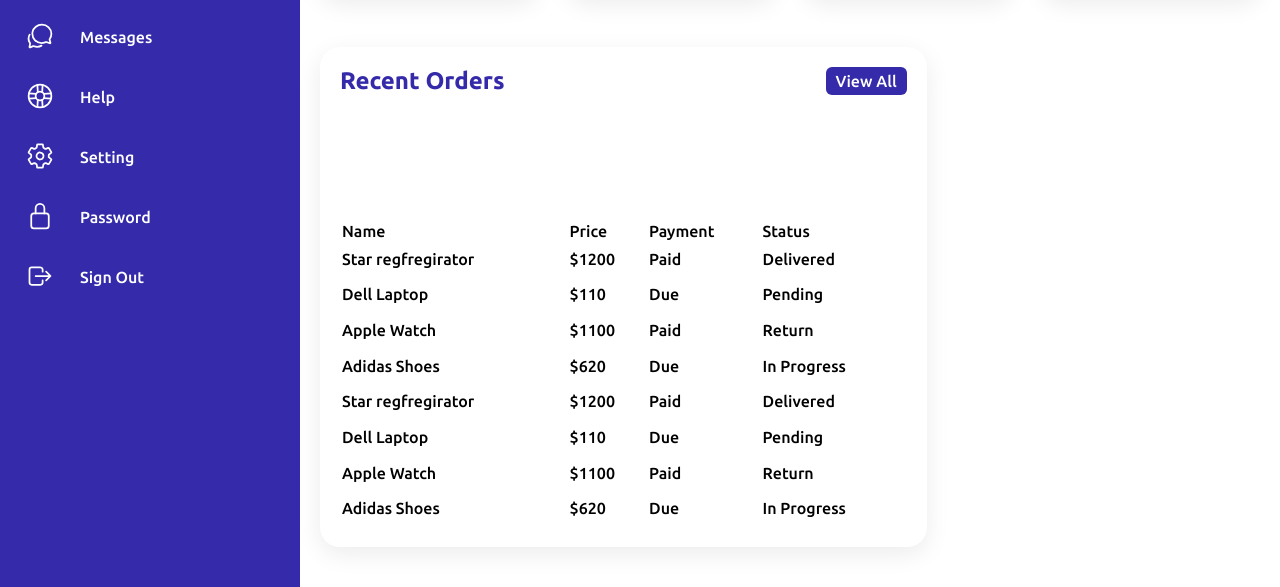
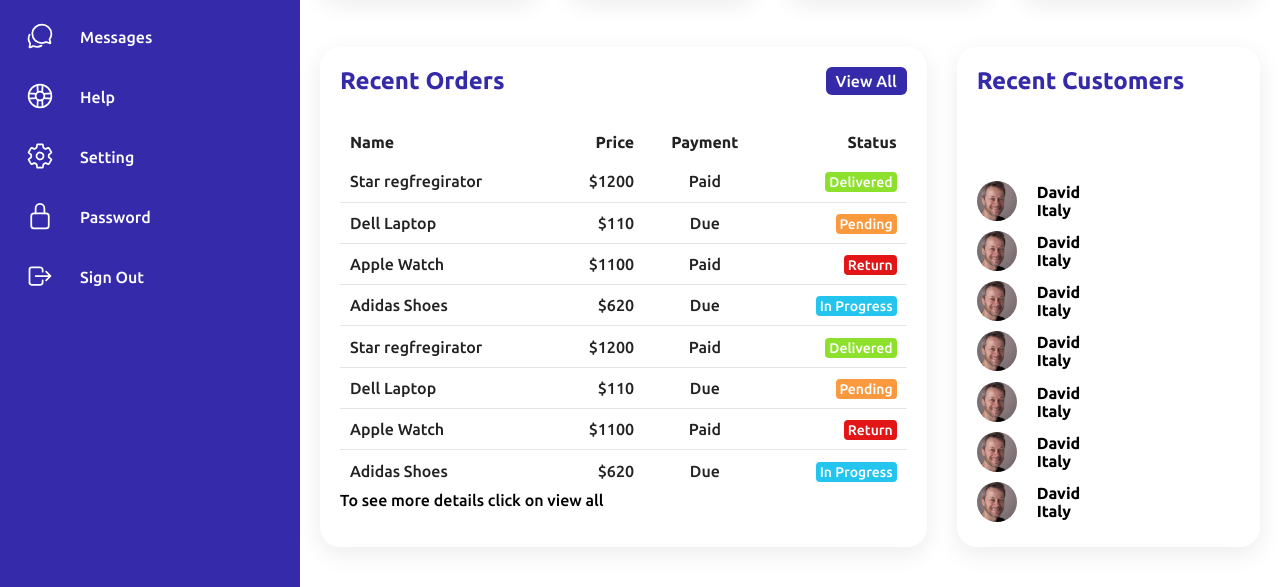
Before and after one commit to khalilo2ya/__AdminDashboardResponsive, a plain HTML site: page index.html in a window 1280 px wide. Shown: the part 213-800 px from the top of the page. Drawn offline with nearby package versions, Linux system fonts and the light colour scheme.

Commit message:
done recentorders

```diff
--- a/assets/css/style.css
+++ b/assets/css/style.css
@@ -305,3 +305,101 @@ body {
     color: var(--white);
     border-radius: 6px;
 }
+.details table{
+    width: 100%;
+    border-collapse: collapse;
+    margin-top: 10px;
+}
+.details table thead td{
+    font-weight: 600;
+}
+.details .recentOrders table tr{
+    color: var(--black);
+    border-bottom: 1px solid rgba(0, 0, 0, 0.1);
+}
+
+.details .recentOrders table tr:last-child{
+
+    border-bottom: none;
+}
+
+.details .recentOrders table tbody tr:hover{
+    background: var(--blue);
+    color: var(--white);
+}
+.details .recentOrders table tr td{
+    padding: 10px;
+}
+.details .recentOrders table tr td:last-child{
+    text-align: end;
+}
+.details .recentOrders table tr td:nth-child(2){
+    text-align: end;
+}
+.details .recentOrders table tr td:nth-child(3){
+    text-align: center;
+}
+
+.status.delivered{
+    padding: 2px 4px;
+    background: #8de02c;
+    color: var(--white);
+    border-radius: 4px;
+    font-size: 14px;
+    font-weight: 500;
+}
+.status.pending{
+    padding: 2px 4px;
+    background: #fa993e;
+    color: var(--white);
+    border-radius: 4px;
+    font-size: 14px;
+    font-weight: 500;
+}
+.status.return{
+    padding: 2px 4px;
+    background: #e21616;
+    color: var(--white);
+    border-radius: 4px;
+    font-size: 14px;
+    font-weight: 500;
+}
+.status.inProgress{
+    padding: 2px 4px;
+    background: #23c5ee;
+    color: var(--white);
+    border-radius: 4px;
+    font-size: 14px;
+    font-weight: 500;
+}
+
+
+.recentCustomers{
+    position: relative;
+    display: grid;
+    min-height: 500px;
+    padding: 20px;
+    background: var(--white);
+    box-shadow: 0 7px 25px rgba(0, 0, 0, 0.08);
+    border-radius: 20px;
+}
+.recentCustomers .imgBx{
+    position: relative;
+    width: 40px;
+    height: 40px;
+    border-radius: 50px;
+    overflow: hidden;
+}
+.recentCustomers .imgBx img{
+    position: absolute;
+    top: 0;
+    left: 0;
+    width: 100%;
+    height: 100%;
+    object-fit: cover;
+}
+
+.recentCustomers table tr:hover{
+    background: var(--blue);
+    color: var(--white);
+}
--- a/index.html
+++ b/index.html
@@ -134,7 +134,7 @@
             </div>
             <div class="card">
                 <div>
-                    <div class="numbers">7.840</div>
+                    <div class="numbers">$7.840</div>
                     <div class="cardName">Earning</div>
                 </div>
                 <div class="iconBx">
@@ -212,6 +212,72 @@
 
                     </tbody>
                 </table>
+                <p>To see more details click on view all</p>
+            </div>
+
+            <!-- -- new customes ---- -->
+            <div class="recentCustomers">
+                <div class="cardHeader">
+                    <h2>Recent Customers</h2>
+                </div>
+                <table>
+                    <tr>
+                        <td width="60px">
+                            <div class="imgBx"><img src="assets/imgs/customer02.jpg" alt=""></div>
+                        </td>
+                        <td>
+                            <h4>David <br> <span>Italy</span></h4>
+                        </td>
+                    </tr>
+                    <tr>
+                        <td width="60px">
+                            <div class="imgBx"><img src="assets/imgs/customer02.jpg" alt=""></div>
+                        </td>
+                        <td>
+                            <h4>David <br> <span>Italy</span></h4>
+                        </td>
+                    </tr>
+                    <tr>
+                        <td width="60px">
+                            <div class="imgBx"><img src="assets/imgs/customer02.jpg" alt=""></div>
+                        </td>
+                        <td>
+                            <h4>David <br> <span>Italy</span></h4>
+                        </td>
+                    </tr>
+                    <tr>
+                        <td width="60px">
+                            <div class="imgBx"><img src="assets/imgs/customer02.jpg" alt=""></div>
+                        </td>
+                        <td>
+                            <h4>David <br> <span>Italy</span></h4>
+                        </td>
+                    </tr>
+                    <tr>
+                        <td width="60px">
+                            <div class="imgBx"><img src="assets/imgs/customer02.jpg" alt=""></div>
+                        </td>
+                        <td>
+                            <h4>David <br> <span>Italy</span></h4>
+                        </td>
+                    </tr>
+                    <tr>
+                        <td width="60px">
+                            <div class="imgBx"><img src="assets/imgs/customer02.jpg" alt=""></div>
+                        </td>
+                        <td>
+                            <h4>David <br> <span>Italy</span></h4>
+                        </td>
+                    </tr>
+                    <tr>
+                        <td width="60px">
+                            <div class="imgBx"><img src="assets/imgs/customer02.jpg" alt=""></div>
+                        </td>
+                        <td>
+                            <h4>David <br> <span>Italy</span></h4>
+                        </td>
+                    </tr>
+                </table>
             </div>
         </div>
 
```
